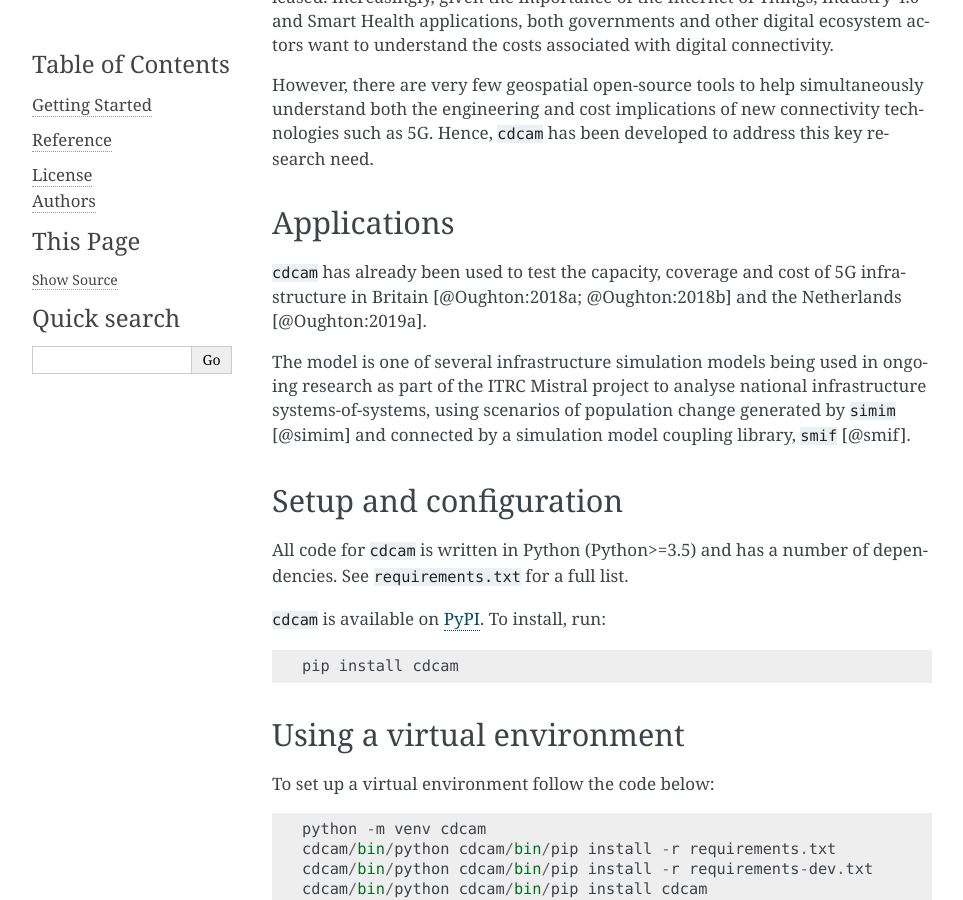
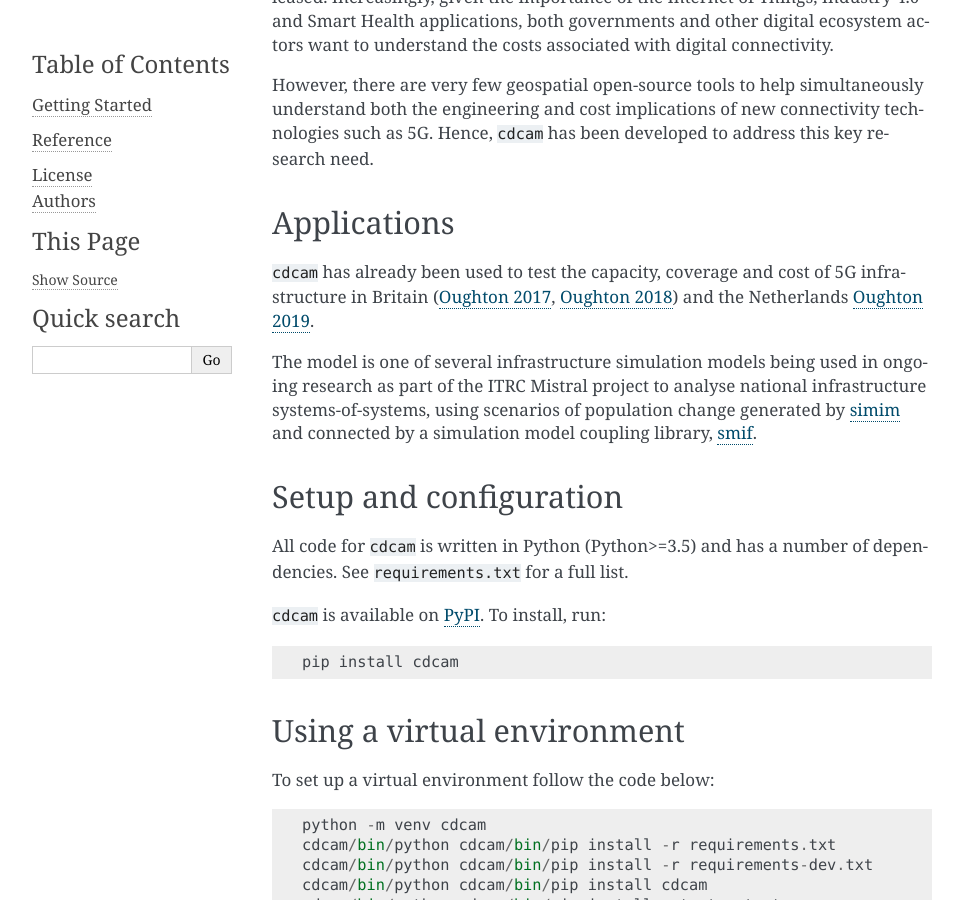
Before and after one commit to edwardoughton/cdcam, a Sphinx documentation site: the page built from docs/index.rst, in a window 1280 px wide and 900 px high, scrolled down 795 px. Shown: the whole window, without its empty margins (148-1111 px from the left). Built offline with Sphinx 7.4.7, drawn with Linux system fonts in a browser that asks for light colours.

Commit message:
Fix citation links

```diff
--- a/docs/index.rst
+++ b/docs/index.rst
@@ -51,13 +51,15 @@ both the engineering and cost implications of new connectivity technologies such
 Applications
 ------------
 
-``cdcam`` has already been used to test the capacity, coverage and cost of 5G infrastructure
-in Britain [@Oughton:2018a; @Oughton:2018b] and the Netherlands [@Oughton:2019a].
+``cdcam`` has already been used to test the capacity, coverage and cost of 5G infrastructure in
+Britain (`Oughton 2017 <https://doi.org/10.1016/j.telpol.2017.07.009>`_, `Oughton 2018
+<https://doi.org/10.1016/j.techfore.2018.03.016>`_) and the Netherlands `Oughton 2019
+<https://doi.org/10.1016/j.tele.2019.01.003>`_.
 
-The model is one of several infrastructure simulation models being used in ongoing research
-as part of the ITRC Mistral project to analyse national infrastructure systems-of-systems,
-using scenarios of population change generated by ``simim`` [@simim] and connected by a
-simulation model coupling library, ``smif`` [@smif].
+The model is one of several infrastructure simulation models being used in ongoing research as
+part of the ITRC Mistral project to analyse national infrastructure systems-of-systems, using
+scenarios of population change generated by `simim <https://github.com/nismod/simim>`_ and
+connected by a simulation model coupling library, `smif <https://github.com/nismod/smif.>`_.
 
 Setup and configuration
 -----------------------
```
